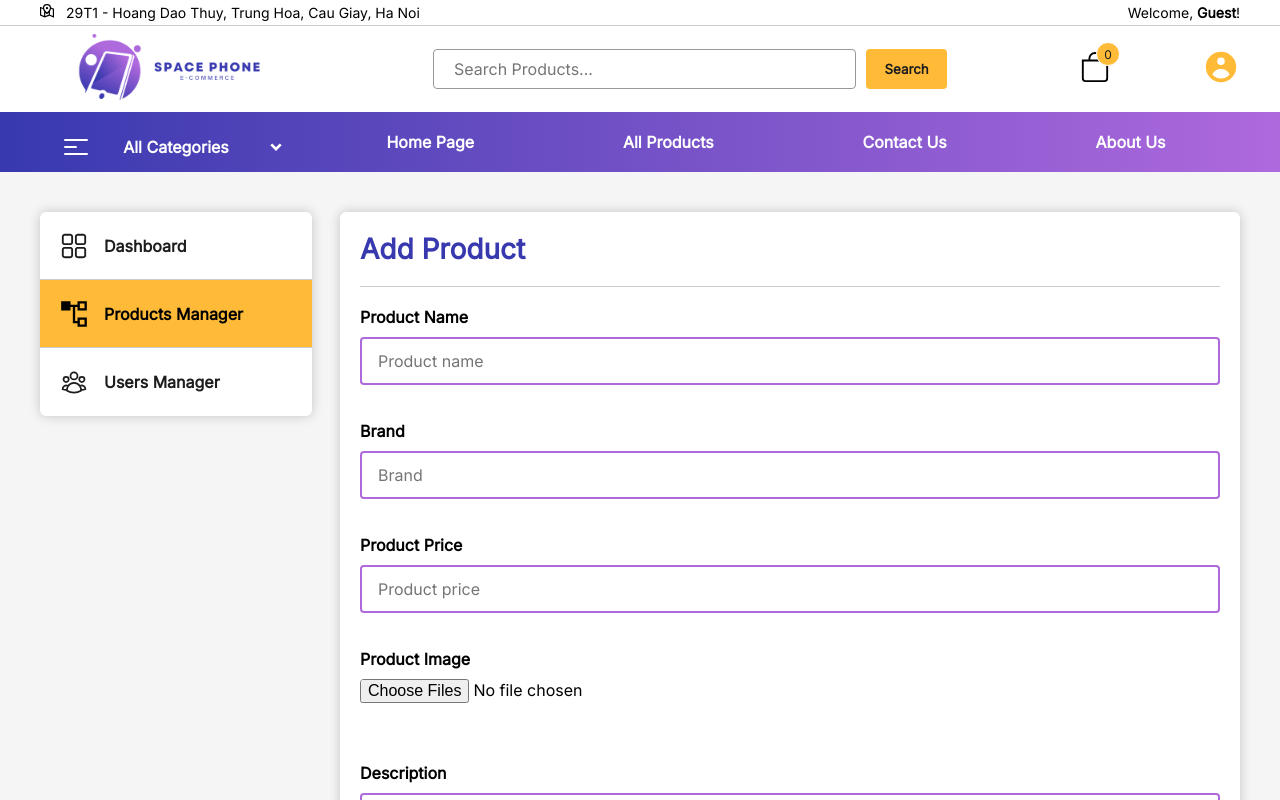
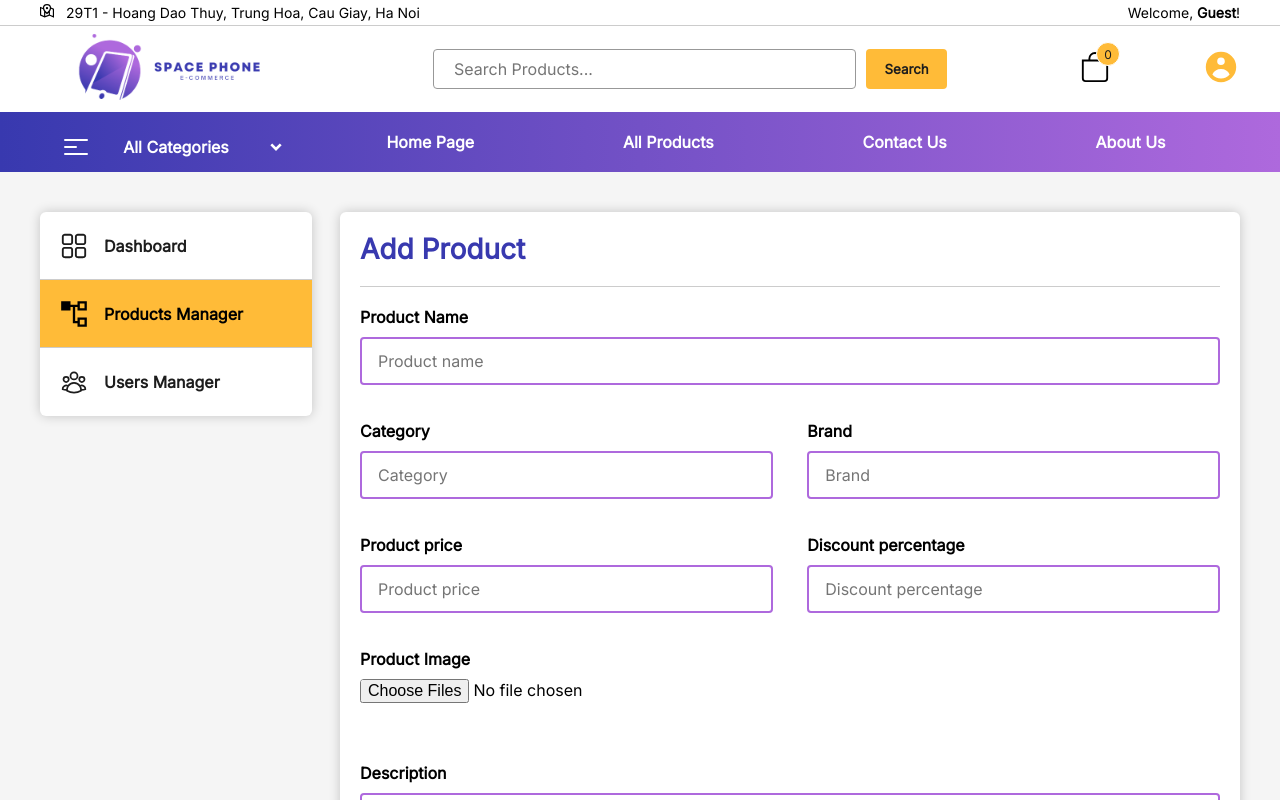
Before and after one commit to DinhTheCuong/shopy-ecommerce, a React (Create React App) app in the folder client/: page /admin-page/add-product in a window 1280 px wide. Shown: the top 800 px of the page. Built offline with nearby package versions, Linux system fonts and the light colour scheme.

Commit message:
commit 5

```diff
--- a/client/src/App.js
+++ b/client/src/App.js
@@ -20,7 +20,7 @@ import ScrollToTop from './scrollToTop';
 import Admin from './components/admin/admin-page';
 import AddProd from './components/admin/addProd';
 import AdminDashboard from './components/admin/admin-dashboard';
-import UserManager from './components/admin/admin-users-mng';
+import UsersManager from './components/admin/admin-users-mng';
 
 export const AppContext = createContext();
 
@@ -124,7 +124,7 @@ function App() {
             />
             <Route
               path='/admin-page/users-manager'
-              element={<UserManager />}
+              element={<UsersManager />}
             />
           </Route>
         </Routes>
--- a/client/src/components/admin/addProd/index.jsx
+++ b/client/src/components/admin/addProd/index.jsx
@@ -28,19 +28,39 @@ const AddProd = () => {
             type='text'
           />
         </div>
+
+        <div className='add-prod-double-input'>
+          <div className='add-prod-form-input'>
+            <label>Category</label>
+            <input
+              placeholder='Category'
+              type='text'
+            />
+          </div>
           <div className='add-prod-form-input'>
             <label>Brand</label>
             <input
               placeholder='Brand'
+              type='number'
+            />
+          </div>
+        </div>
+
+        <div className='add-prod-double-input'>
+          <div className='add-prod-form-input'>
+            <label>Product price</label>
+            <input
+              placeholder='Product price'
               type='text'
             />
           </div>
           <div className='add-prod-form-input'>
-          <label>Product Price</label>
+            <label>Discount percentage</label>
             <input
-            placeholder='Product price'
+              placeholder='Discount percentage'
               type='number'
             />
+          </div>
         </div>
 
         <div
--- a/client/src/components/admin/addProd/style.css
+++ b/client/src/components/admin/addProd/style.css
@@ -78,11 +78,20 @@ input::-webkit-inner-spin-button {
   width: 120px;
   height: 120px;
   border: 1px solid #ccc;
-  margin-top: 4px;
+  margin: 16px 16px 0 0;
 }
 
 .prod-img-container {
   display: flex;
   flex-wrap: wrap;
-  justify-content: space-around;
+  justify-items: flex-start;
 }
+
+.add-prod-double-input {
+  display: flex;
+  justify-content: space-between;
+}
+
+.add-prod-double-input .add-prod-form-input {
+  width: 48%;
+}
--- a/client/src/components/admin/admin-dashboard/index.jsx
+++ b/client/src/components/admin/admin-dashboard/index.jsx
@@ -1,5 +1,17 @@
+import './style.css';
+import { Link } from 'react-router-dom';
 const AdminDashboard = () => {
-  return <div>AdminDashboard</div>;
+  return (
+    <div className='admin-dashboard'>
+      <p className='prod-mng-title'>Dashboard</p>
+      <Link
+        to='/admin-page/add-product'
+        className='add-prod-btn'
+      >
+        Add Product
+      </Link>
+    </div>
+  );
 };
 
 export default AdminDashboard;
--- /dev/null
+++ b/client/src/components/admin/admin-dashboard/style.css
@@ -0,0 +1,7 @@
+a.add-prod-btn {
+  display: block;
+  text-decoration: none;
+  display: flex;
+  align-items: center;
+  justify-content: center;
+}
--- a/client/src/components/admin/admin-users-mng/index.jsx
+++ b/client/src/components/admin/admin-users-mng/index.jsx
@@ -1,5 +1,9 @@
-const UserManager = () => {
-  return <div>UserManager</div>;
+const UsersManager = () => {
+  return (
+    <div className='user-manager'>
+      <p className='prod-mng-title'>Users Manager</p>
+    </div>
+  );
 };
 
-export default UserManager;
+export default UsersManager;
```
Lines whose indentation alone changed are shown as unchanged.
